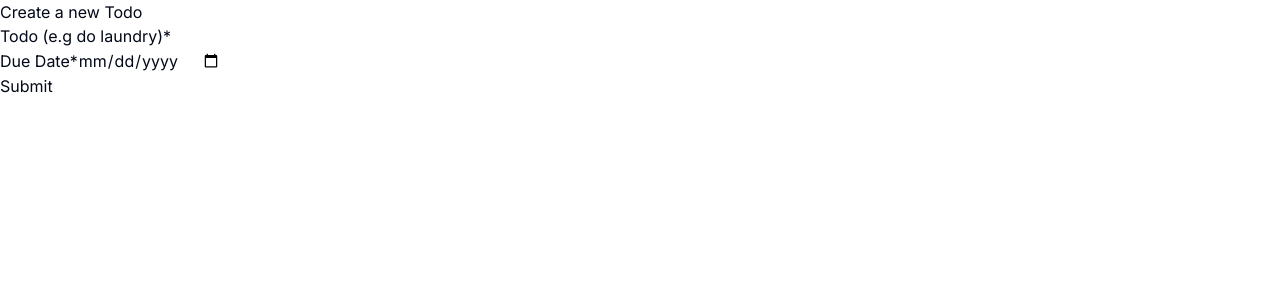
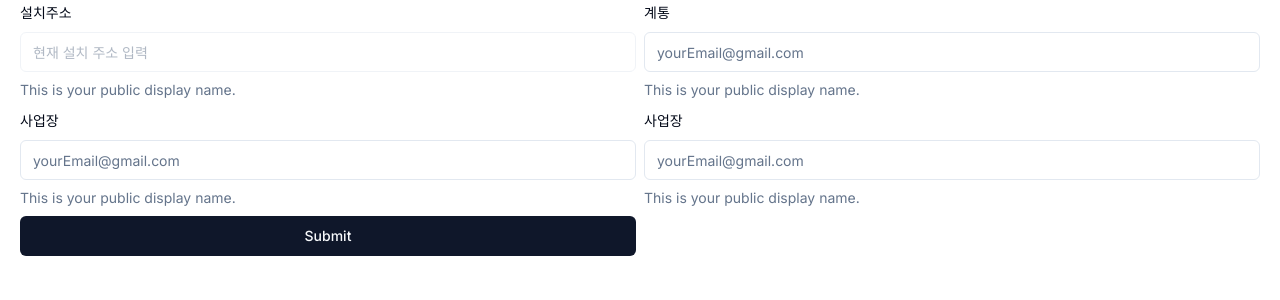
Before and after one commit to leebobtheblob/shadui-forms, a Next.js app: page / in a window 1280 px wide. Shown: the top 300 px of the page. Built offline with nearby package versions, Linux system fonts and the light colour scheme.

Commit message:
Rough layout

```diff
--- a/package.json
+++ b/package.json
@@ -11,6 +11,7 @@
   "dependencies": {
     "@hookform/resolvers": "^3.3.2",
     "@radix-ui/react-label": "^2.0.2",
+    "@radix-ui/react-popover": "^1.0.7",
     "@radix-ui/react-slot": "^1.0.2",
     "class-variance-authority": "^0.7.0",
     "clsx": "^2.0.0",
--- /dev/null
+++ b/src/app/api/form/route.ts
@@ -0,0 +1,6 @@
+export async function GET(request: Request) {
+  return Response.json({
+    userName: "Isaac Lee",
+    userEmail: "isaaclee@mailplug.com",
+  });
+}
--- a/src/app/layout.tsx
+++ b/src/app/layout.tsx
@@ -1,22 +1,24 @@
-import type { Metadata } from 'next'
-import { Inter } from 'next/font/google'
-import './globals.css'
+import type { Metadata } from "next";
+import { Inter } from "next/font/google";
+import "./globals.css";
 
-const inter = Inter({ subsets: ['latin'] })
+const inter = Inter({ subsets: ["latin"] });
 
 export const metadata: Metadata = {
-  title: 'Create Next App',
-  description: 'Generated by create next app',
-}
+  title: "Create Next App",
+  description: "Generated by create next app",
+};
 
 export default function RootLayout({
   children,
 }: {
-  children: React.ReactNode
+  children: React.ReactNode;
 }) {
   return (
     <html lang="en">
-      <body className={inter.className}>{children}</body>
+      <body className={inter.className}>
+        <div className="mx-5">{children}</div>
+      </body>
     </html>
-  )
+  );
 }
--- a/src/app/page.tsx
+++ b/src/app/page.tsx
@@ -1,9 +1,11 @@
 import Image from "next/image";
 import { NewTodoForm } from "@/components/SampleForm";
+import { ProfileForm } from "@components/RHFwZod";
+import { CreateForm, createForm } from "@components/CreateForm";
 export default function Home() {
   return (
     <>
-      <NewTodoForm></NewTodoForm>
+      <CreateForm></CreateForm>
     </>
   );
 }
--- /dev/null
+++ b/src/components/CreateForm.tsx
@@ -0,0 +1,130 @@
+"use client";
+
+import { zodResolver } from "@hookform/resolvers/zod";
+import { useForm } from "react-hook-form";
+import * as z from "zod";
+
+import { Button } from "@/components/ui/button";
+import {
+  Form,
+  FormControl,
+  FormDescription,
+  FormField,
+  FormItem,
+  FormLabel,
+  FormMessage,
+} from "@/components/ui/form";
+import { Input } from "@/components/ui/input";
+
+const formSchema = z.object({
+  inst_address: z.string().min(2, {
+    message: "inst_address must be at least 2 characters.",
+  }),
+  l4_name: z.string().min(2, {
+    message: "Username must be at least 2 characters.",
+  }),
+  acqYear: z
+    .string()
+    .min(1, { message: "This field has to be filled." })
+    .email("This is not a valid email."),
+  // .refine((e) => e === "abcd@fg.com", "This email is not in our database"),
+
+  type: z.string().min(1),
+});
+export function CreateForm() {
+  // 1. Define your form.
+  const form = useForm<z.infer<typeof formSchema>>({
+    resolver: zodResolver(formSchema),
+    defaultValues: {
+      inst_address: "",
+      l4_name: "",
+      acqYear: "",
+      type: "",
+    },
+  });
+
+  // 2. Define a submit handler.
+  function onSubmit(values: z.infer<typeof formSchema>) {
+    // Do something with the form values.
+    // ✅ This will be type-safe and validated.
+    console.log(values);
+  }
+  return (
+    <Form {...form}>
+      <form
+        onSubmit={form.handleSubmit(onSubmit)}
+        className="grid grid-cols-2 gap-2"
+      >
+        <FormField
+          control={form.control}
+          name="inst_address"
+          render={({ field }) => (
+            <FormItem>
+              <FormLabel>설치주소</FormLabel>
+              <FormControl>
+                <Input placeholder="현재 설치 주소 입력" {...field} disabled />
+              </FormControl>
+              <FormDescription>
+                This is your public display name.
+              </FormDescription>
+              <FormMessage />
+            </FormItem>
+          )}
+        />
+
+        <FormField
+          control={form.control}
+          name="l4_name"
+          render={({ field }) => (
+            <FormItem>
+              <FormLabel> 계통</FormLabel>
+              <FormControl>
+                <Input placeholder="yourEmail@gmail.com" {...field} readOnly />
+              </FormControl>
+              <FormDescription>
+                This is your public display name.
+              </FormDescription>
+              <FormMessage />
+            </FormItem>
+          )}
+        />
+
+        <FormField
+          control={form.control}
+          name="acqYear"
+          render={({ field }) => (
+            <FormItem>
+              <FormLabel> 사업장</FormLabel>
+              <FormControl>
+                <Input placeholder="yourEmail@gmail.com" {...field} />
+              </FormControl>
+              <FormDescription>
+                This is your public display name.
+              </FormDescription>
+              <FormMessage />
+            </FormItem>
+          )}
+        />
+
+        <FormField
+          control={form.control}
+          name="type"
+          render={({ field }) => (
+            <FormItem>
+              <FormLabel> 사업장</FormLabel>
+              <FormControl>
+                <Input placeholder="yourEmail@gmail.com" {...field} />
+              </FormControl>
+              <FormDescription>
+                This is your public display name.
+              </FormDescription>
+              <FormMessage />
+            </FormItem>
+          )}
+        />
+
+        <Button type="submit">Submit</Button>
+      </form>
+    </Form>
+  );
+}
--- a/src/components/InputComponents.tsx
+++ b/src/components/InputComponents.tsx
@@ -1,4 +1,6 @@
-const Input = ({
+import { Input } from "@components/ui/input";
+
+const IsaInput = ({
   name,
   label,
   register,
@@ -12,7 +14,7 @@ const Input = ({
       {label}
       {required && "*"}
     </label>
-    <input
+    <Input
       id={name}
       name={name}
       type={type}
@@ -26,4 +28,4 @@ const Input = ({
     )}
   </div>
 );
-export default Input;
+export default IsaInput;
--- /dev/null
+++ b/src/components/RHFwZod.tsx
@@ -0,0 +1,85 @@
+"use client";
+
+import { zodResolver } from "@hookform/resolvers/zod";
+import { useForm } from "react-hook-form";
+import * as z from "zod";
+
+import { Button } from "@/components/ui/button";
+import {
+  Form,
+  FormControl,
+  FormDescription,
+  FormField,
+  FormItem,
+  FormLabel,
+  FormMessage,
+} from "@/components/ui/form";
+import { Input } from "@/components/ui/input";
+
+const formSchema = z.object({
+  username: z.string().min(2, {
+    message: "Username must be at least 2 characters.",
+  }),
+  userEmail: z
+    .string()
+    .min(1, { message: "This field has to be filled." })
+    .email("This is not a valid email."),
+  // .refine((e) => e === "abcd@fg.com", "This email is not in our database"),
+});
+export function ProfileForm() {
+  // 1. Define your form.
+  const form = useForm<z.infer<typeof formSchema>>({
+    resolver: zodResolver(formSchema),
+    defaultValues: {
+      username: "s",
+      userEmail: "b",
+    },
+  });
+
+  // 2. Define a submit handler.
+  function onSubmit(values: z.infer<typeof formSchema>) {
+    // Do something with the form values.
+    // ✅ This will be type-safe and validated.
+    console.log(values);
+  }
+  return (
+    <Form {...form}>
+      <form onSubmit={form.handleSubmit(onSubmit)} className="space-y-8">
+        <FormField
+          control={form.control}
+          name="username"
+          render={({ field }) => (
+            <FormItem>
+              <FormLabel>Username</FormLabel>
+              <FormControl>
+                <Input placeholder="shadcn" {...field} />
+              </FormControl>
+              <FormDescription>
+                This is your public display name.
+              </FormDescription>
+              <FormMessage />
+            </FormItem>
+          )}
+        />
+
+        <FormField
+          control={form.control}
+          name="userEmail"
+          render={({ field }) => (
+            <FormItem>
+              <FormLabel>Email</FormLabel>
+              <FormControl>
+                <Input placeholder="yourEmail@gmail.com" {...field} />
+              </FormControl>
+              <FormDescription>
+                This is your public display name.
+              </FormDescription>
+              <FormMessage />
+            </FormItem>
+          )}
+        />
+        <Button type="submit">Submit</Button>
+      </form>
+    </Form>
+  );
+}
--- a/src/components/SampleForm.tsx
+++ b/src/components/SampleForm.tsx
@@ -1,6 +1,6 @@
 "use client";
 import { useForm } from "react-hook-form";
-import Input from "@/components/InputComponents";
+import IsaInput from "@/components/InputComponents";
 export const NewTodoForm = (props) => {
   const {
     register,
@@ -15,7 +15,7 @@ export const NewTodoForm = (props) => {
   return (
     <form onSubmit={handleSubmit(onSubmit)}>
       <h1 className="form-title">Create a new Todo</h1>{" "}
-      <Input
+      <IsaInput
         type="text"
         name="title"
         label="Todo (e.g do laundry)"
@@ -30,7 +30,7 @@ export const NewTodoForm = (props) => {
         }}
         required
       />{" "}
-      <Input
+      <IsaInput
         type="date"
         name="date"
         label="Due Date"
@@ -41,7 +41,7 @@ export const NewTodoForm = (props) => {
         }}
         required
       />{" "}
-      <input type="submit" />
+      <IsaInput type="submit" />
     </form>
   );
 };
--- /dev/null
+++ b/src/components/ui/popover.tsx
@@ -0,0 +1,31 @@
+"use client"
+
+import * as React from "react"
+import * as PopoverPrimitive from "@radix-ui/react-popover"
+
+import { cn } from "@/lib/utils"
+
+const Popover = PopoverPrimitive.Root
+
+const PopoverTrigger = PopoverPrimitive.Trigger
+
+const PopoverContent = React.forwardRef<
+  React.ElementRef<typeof PopoverPrimitive.Content>,
+  React.ComponentPropsWithoutRef<typeof PopoverPrimitive.Content>
+>(({ className, align = "center", sideOffset = 4, ...props }, ref) => (
+  <PopoverPrimitive.Portal>
+    <PopoverPrimitive.Content
+      ref={ref}
+      align={align}
+      sideOffset={sideOffset}
+      className={cn(
+        "z-50 w-72 rounded-md border bg-popover p-4 text-popover-foreground shadow-md outline-none data-[state=open]:animate-in data-[state=closed]:animate-out data-[state=closed]:fade-out-0 data-[state=open]:fade-in-0 data-[state=closed]:zoom-out-95 data-[state=open]:zoom-in-95 data-[side=bottom]:slide-in-from-top-2 data-[side=left]:slide-in-from-right-2 data-[side=right]:slide-in-from-left-2 data-[side=top]:slide-in-from-bottom-2",
+        className
+      )}
+      {...props}
+    />
+  </PopoverPrimitive.Portal>
+))
+PopoverContent.displayName = PopoverPrimitive.Content.displayName
+
+export { Popover, PopoverTrigger, PopoverContent }
```
Also changed, not shown: 1 other file (tests, documents, lock files or other folders).
